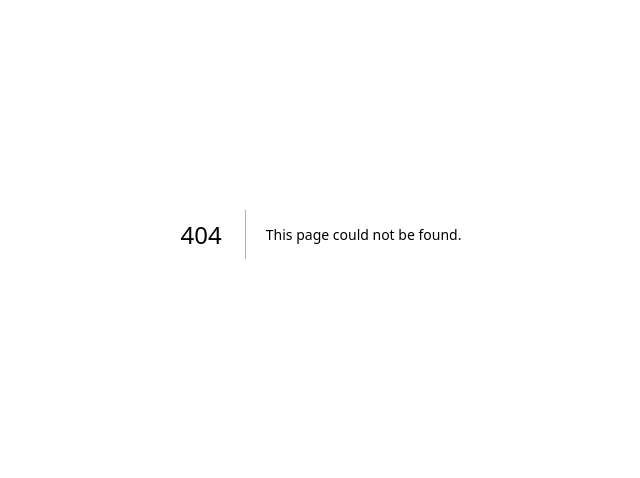
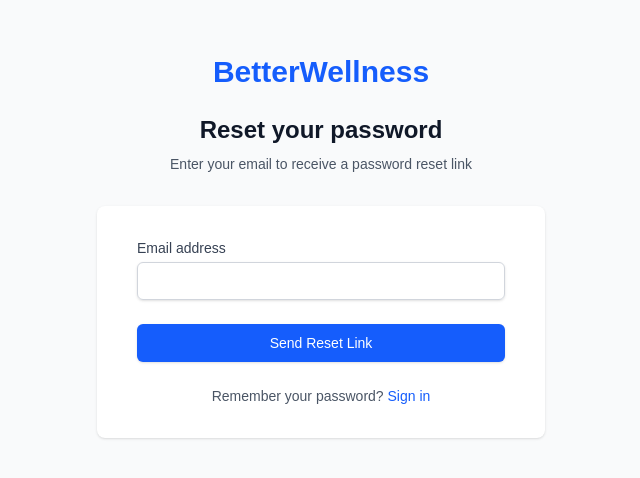
Before and after one commit to gmnchamikara/BetterWellness, a Next.js app in the folder client/: page /passwordreset in a window 1280 px wide. Before the commit this address had no page. Shown: the part 166-644 px from the top of the page, without its empty margins (319-959 px from the left). Built offline with nearby package versions, Linux system fonts and the light colour scheme.

Commit message:
pw reset

```diff
--- /dev/null
+++ b/client/src/app/passwordreset/page.tsx
@@ -0,0 +1,65 @@
+import React from "react";
+
+const PasswordResetPage: React.FC = () => {
+  return (
+    <div className="min-h-screen bg-gray-50 flex flex-col justify-center py-12 sm:px-6 lg:px-8">
+      <div className="sm:mx-auto sm:w-full sm:max-w-md">
+        <h2 className="mt-6 text-center text-3xl font-extrabold text-blue-600">
+          BetterWellness
+        </h2>
+        <h3 className="mt-6 text-center text-2xl font-bold text-gray-900">
+          Reset your password
+        </h3>
+        <p className="mt-2 text-center text-sm text-gray-600">
+          Enter your email to receive a password reset link
+        </p>
+      </div>
+
+      <div className="mt-8 sm:mx-auto sm:w-full sm:max-w-md">
+        <div className="bg-white py-8 px-4 shadow sm:rounded-lg sm:px-10">
+          <form className="space-y-6">
+            <div>
+              <label
+                htmlFor="email"
+                className="block text-sm font-medium text-gray-700"
+              >
+                Email address
+              </label>
+              <div className="mt-1">
+                <input
+                  id="email"
+                  name="email"
+                  type="email"
+                  autoComplete="email"
+                  required
+                  className="appearance-none block w-full px-3 py-2 border border-gray-300 rounded-md shadow-sm placeholder-gray-400 focus:outline-none focus:ring-blue-500 focus:border-blue-500 sm:text-sm"
+                />
+              </div>
+            </div>
+
+            <button
+              type="submit"
+              className="w-full flex justify-center py-2 px-4 border border-transparent rounded-md shadow-sm text-sm font-medium text-white bg-blue-600 hover:bg-blue-700 focus:outline-none focus:ring-2 focus:ring-offset-2 focus:ring-blue-500"
+            >
+              Send Reset Link
+            </button>
+
+            <div className="mt-6 text-center">
+              <p className="text-sm text-gray-600">
+                Remember your password?{" "}
+                <a
+                  href="/login"
+                  className="font-medium text-blue-600 hover:text-blue-500"
+                >
+                  Sign in
+                </a>
+              </p>
+            </div>
+          </form>
+        </div>
+      </div>
+    </div>
+  );
+};
+
+export default PasswordResetPage;
```
